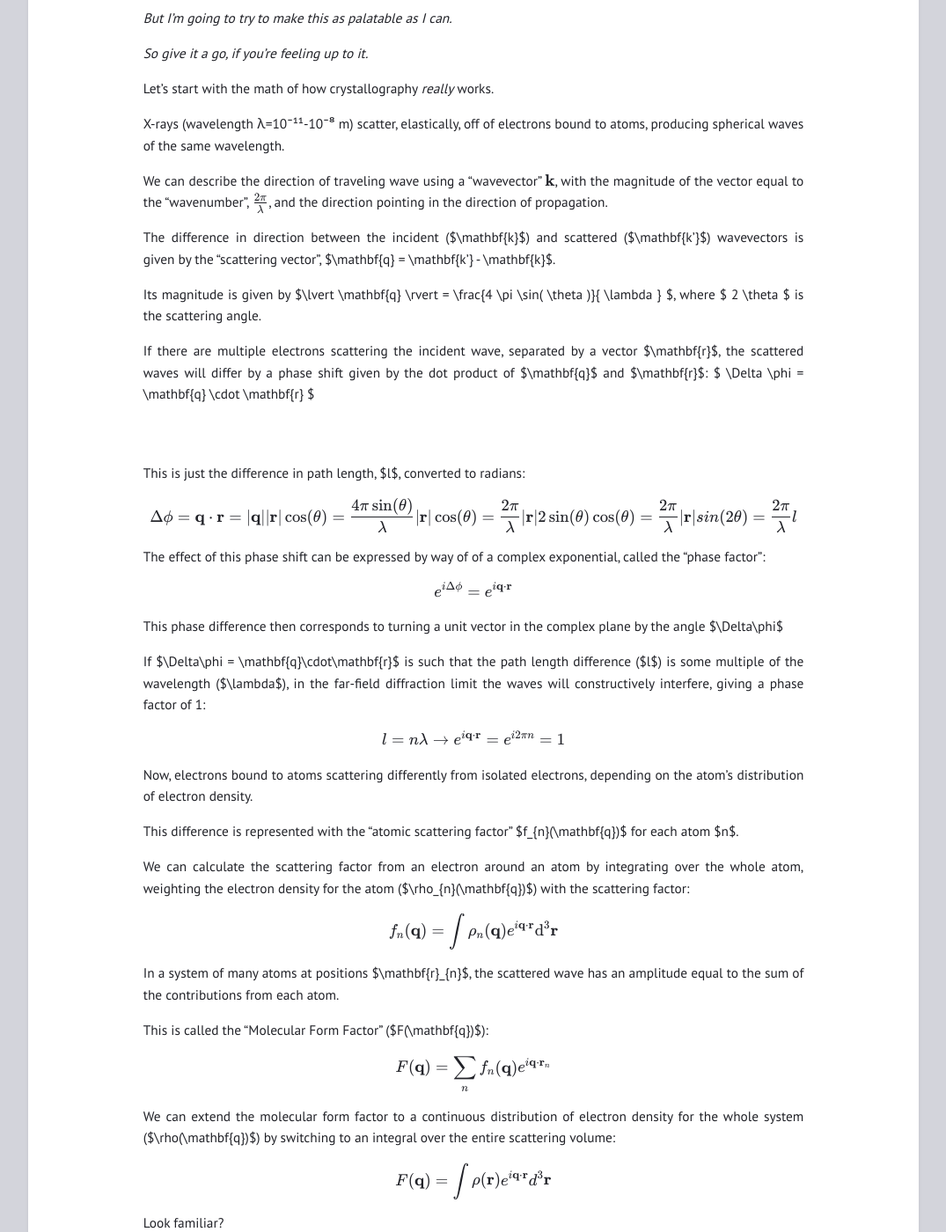
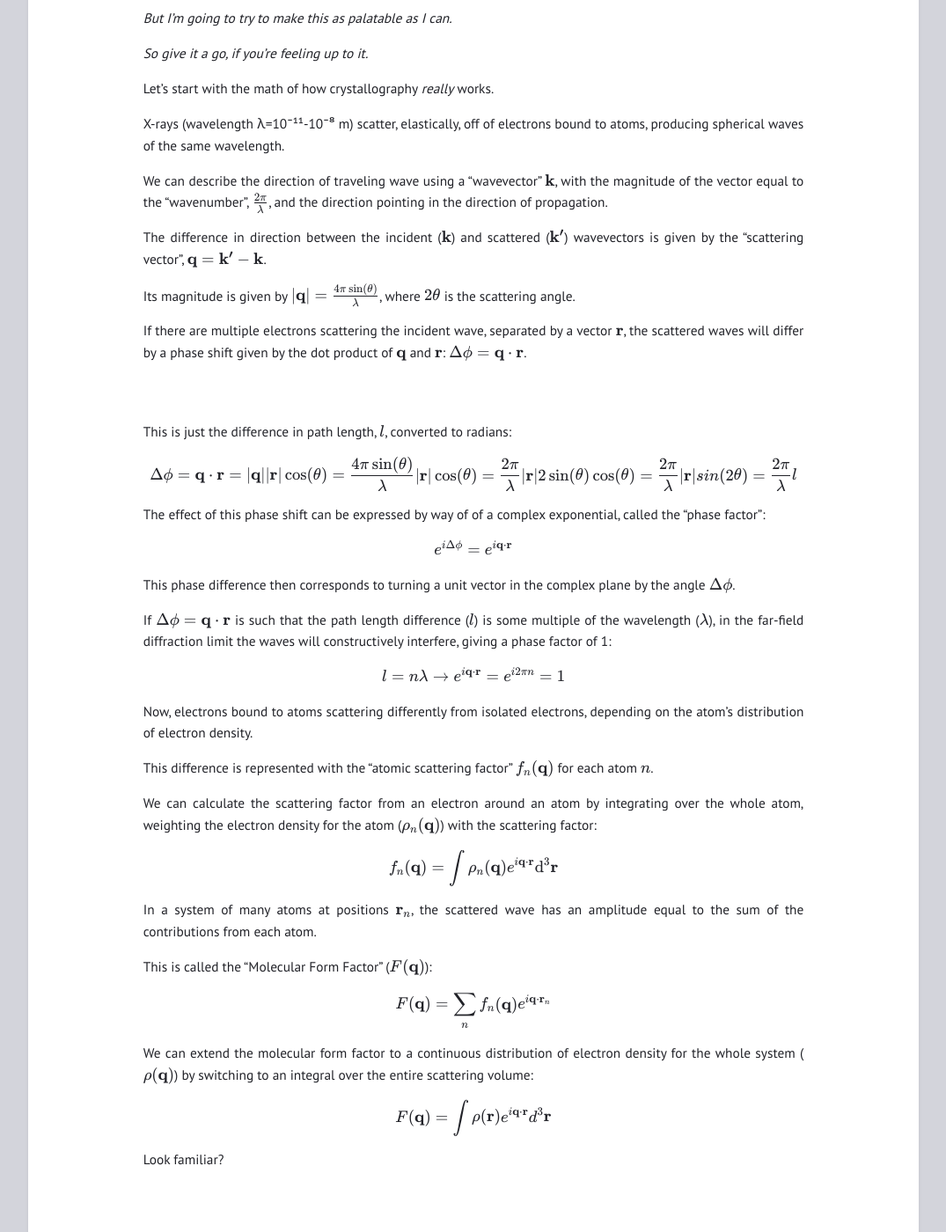
Before and after one commit to davidwych/davidwych.github.io, a Jekyll site: the page built from _posts/2022-05-29-intro-cryst_1.md, in a window 1280 px wide and 1400 px high, scrolled down 339 px. Shown: the whole window at 88% size, without its empty margins (102-1177 px from the left). Built offline with Jekyll 4.4.1, drawn with Linux system fonts in a browser that asks for light colours.

Commit message:
okay, fixed the math formatting

```diff
--- a/_posts/2022-05-29-intro-cryst_1.md
+++ b/_posts/2022-05-29-intro-cryst_1.md
@@ -20,15 +20,15 @@ X-rays (wavelength λ=10⁻¹¹-10⁻⁸ m) scatter, elastically, off of electro
 
 We can describe the direction of traveling wave using a "wavevector" $$\mathbf{k}$$, with the magnitude of the vector equal to the "wavenumber", $$\frac{2\pi}{\lambda}$$, and the direction pointing in the direction of propagation.
 
-The difference in direction between the incident ($\mathbf{k}$) and scattered ($\mathbf{k'}$) wavevectors is given by the "scattering vector", $\mathbf{q} = \mathbf{k'} - \mathbf{k}$.
+The difference in direction between the incident ($$\mathbf{k}$$) and scattered ($$\mathbf{k'}$$) wavevectors is given by the "scattering vector", $$\mathbf{q} = \mathbf{k'} - \mathbf{k}$$.
 
-Its magnitude is given by $\lvert \mathbf{q} \rvert = \frac{4 \pi \sin( \theta )}{ \lambda } $, where $ 2 \theta $ is the scattering angle.
+Its magnitude is given by $$ \lvert \mathbf{q} \rvert = \frac{4 \pi \sin( \theta )}{ \lambda } $$, where $$ 2 \theta $$ is the scattering angle.
 
-If there are multiple electrons scattering the incident wave, separated by a vector $\mathbf{r}$, the scattered waves will differ by a phase shift given by the dot product of $\mathbf{q}$ and $\mathbf{r}$: $ \Delta \phi = \mathbf{q} \cdot \mathbf{r} $
+If there are multiple electrons scattering the incident wave, separated by a vector $$\mathbf{r}$$, the scattered waves will differ by a phase shift given by the dot product of $$\mathbf{q}$$ and $$\mathbf{r}$$: $$ \Delta \phi = \mathbf{q} \cdot \mathbf{r} $$.
 
 #### *Why?*
 
-This is just the difference in path length, $l$, converted to radians:
+This is just the difference in path length, $$l$$, converted to radians:
 
 $$ \Delta \phi = \mathbf{q} \cdot \mathbf{r} = |\mathbf{q}||\mathbf{r}|\cos(\theta) = \frac{4 \pi \sin(\theta)}{\lambda} |\mathbf{r}| \cos(\theta) = \frac{2 \pi}{\lambda} |\mathbf{r}| 2\sin(\theta)\cos(\theta) = \frac{2 \pi}{\lambda} |\mathbf{r}| sin(2\theta) = \frac{2 \pi}{\lambda} l $$
 
@@ -36,27 +36,27 @@ The effect of this phase shift can be expressed by way of of a complex exponenti
 
 $$ e^{i \Delta \phi} = e^{i \mathbf{q} \cdot \mathbf{r}} $$
 
-This phase difference then corresponds to turning a unit vector in the complex plane by the angle $\Delta\phi$
+This phase difference then corresponds to turning a unit vector in the complex plane by the angle $$\Delta\phi$$.
 
-If $\Delta\phi = \mathbf{q}\cdot\mathbf{r}$ is such that the path length difference ($l$) is some multiple of the wavelength ($\lambda$), in the far-field diffraction limit the waves will constructively interfere, giving a phase factor of 1:
+If $$\Delta\phi = \mathbf{q}\cdot\mathbf{r}$$ is such that the path length difference ($$l$$) is some multiple of the wavelength ($$\lambda$$), in the far-field diffraction limit the waves will constructively interfere, giving a phase factor of 1:
 
 $$ l = n \lambda \rightarrow e^{i \mathbf{q} \cdot \mathbf{r} } = e^{i 2 \pi n} = 1 $$
 
 Now, electrons bound to atoms scattering differently from isolated electrons, depending on the atom's distribution of electron density.
 
-This difference is represented with the "atomic scattering factor" $f_{n}(\mathbf{q})$ for each atom $n$.
+This difference is represented with the "atomic scattering factor" $$f_{n}(\mathbf{q})$$ for each atom $$n$$.
 
-We can calculate the scattering factor from an electron around an atom by integrating over the whole atom, weighting the electron density for the atom ($\rho_{n}(\mathbf{q})$) with the scattering factor:
+We can calculate the scattering factor from an electron around an atom by integrating over the whole atom, weighting the electron density for the atom ($$\rho_{n}(\mathbf{q})$$) with the scattering factor:
 
 $$ f_{n}(\mathbf{q}) = \int \rho_{n}(\mathbf{q}) e^{i \mathbf{q} \cdot \mathbf{r}} \mathrm{d}^{3} \mathbf{r} $$
 
-In a system of many atoms at positions $\mathbf{r}_{n}$, the scattered wave has an amplitude equal to the sum of the contributions from each atom.
+In a system of many atoms at positions $$\mathbf{r}_{n}$$, the scattered wave has an amplitude equal to the sum of the contributions from each atom.
 
-This is called the "Molecular Form Factor" ($F(\mathbf{q})$):
+This is called the "Molecular Form Factor" ($$F(\mathbf{q})$$):
 
 $$ F(\mathbf{q}) = \sum_{n} f_{n}(\mathbf{q}) e^{i\mathbf{q}\cdot\mathbf{r}_{n}} $$
 
-We can extend the molecular form factor to a continuous distribution of electron density for the whole system ($\rho(\mathbf{q})$) by switching to an integral over the entire scattering volume:
+We can extend the molecular form factor to a continuous distribution of electron density for the whole system ($$\rho(\mathbf{q})$$) by switching to an integral over the entire scattering volume:
 
 $$ F(\mathbf{q}) = \int \rho(\mathbf{r}) e^{i\mathbf{q}\cdot\mathbf{r}} d^{3}\mathbf{r} $$
 
```
